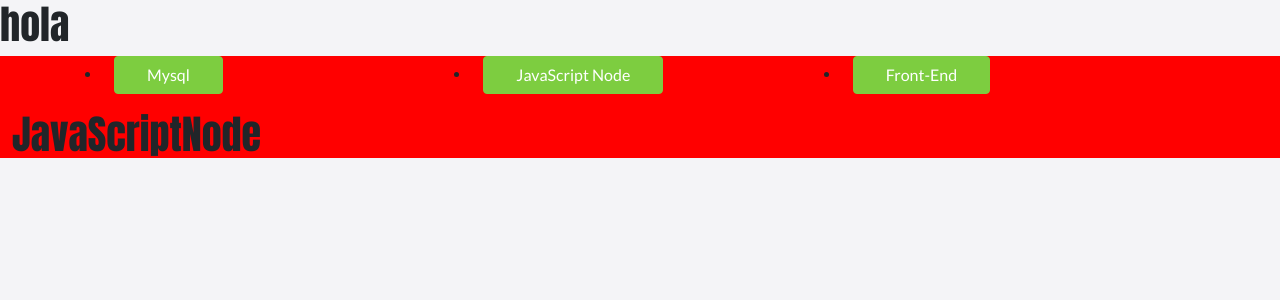
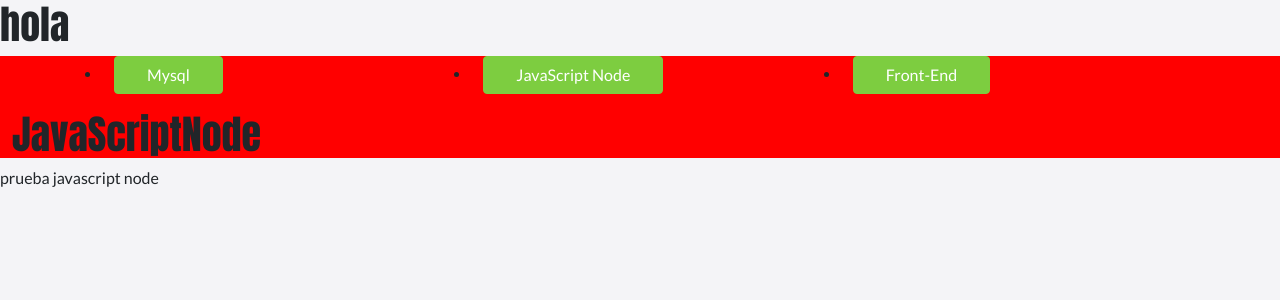
Before and after one commit to cytelsystem/glosariodeterminos, a React (Create React App) app: page /JavaScriptNode in a window 1280 px wide. Shown: the top 300 px of the page. Built offline with nearby package versions, Linux system fonts and the light colour scheme.

Commit message:
adcionando informacion

```diff
--- a/src/pages/JavaScriptNode.js
+++ b/src/pages/JavaScriptNode.js
@@ -7,6 +7,7 @@ class JavaScriptNode extends React.Component {
       <div>
       <h1>hola</h1>
       <Header title="JavaScriptNode"/>
+      <p>prueba javascript node</p>
      </div>
     )
   }
```
